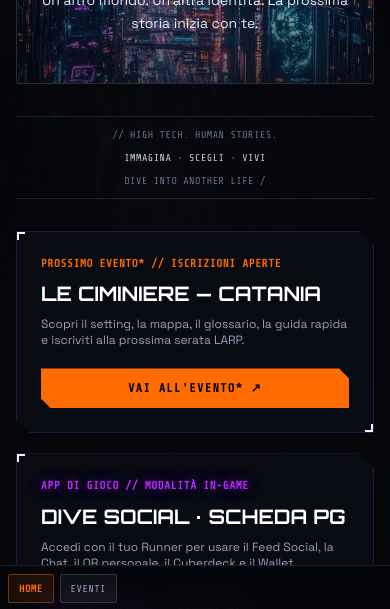
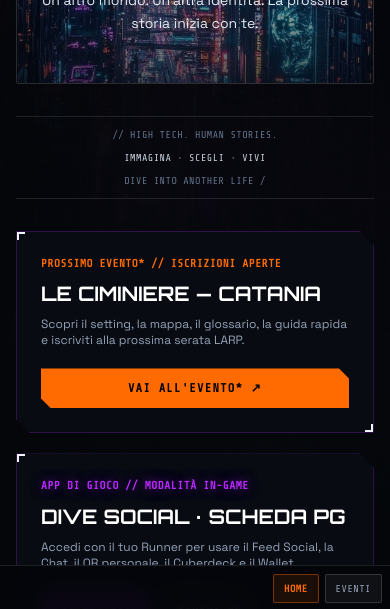
Before and after one commit to samuelenigro97-prog/dive-larp, a plain HTML site: page index.html in a window 390 px wide. Shown: the part 233-842 px from the top of the page. Drawn offline with nearby package versions, Linux system fonts and the light colour scheme; no server answers.

Commit message:
fix: allinea a destra i tasti della barra inferiore

```diff
--- a/index.html
+++ b/index.html
@@ -2184,7 +2184,7 @@
 
   <!-- BOTTOM NAVIGATION & SECTION SHORTCUTS BAR -->
   <nav id="mobile-game-dock" class="fixed bottom-0 left-0 right-0 z-40 bg-[#04060A]/95 backdrop-blur-md border-t border-white/10 px-2 py-2 pb-[max(0.5rem,env(safe-area-inset-bottom))]">
-    <div class="max-w-7xl mx-auto flex items-center justify-start sm:justify-center gap-1.5 overflow-x-auto no-scrollbar font-mono text-[10px] tracking-wider text-slate-400">
+    <div class="max-w-7xl mx-auto flex items-center justify-end gap-1.5 overflow-x-auto no-scrollbar font-mono text-[10px] tracking-wider text-slate-400">
       <button class="public-site-nav md:hidden nav-tab-trigger mobile-dock-item active px-2.5 py-1.5 rounded-sm border border-dive-orange/40 bg-dive-orange/10 text-dive-orange font-bold whitespace-nowrap" data-tab="home">HOME</button>
       <button class="public-site-nav md:hidden nav-tab-trigger mobile-dock-item px-2.5 py-1.5 rounded-sm border border-white/15 bg-white/5 hover:text-white whitespace-nowrap" data-tab="eventi">EVENTI</button>
 
```
